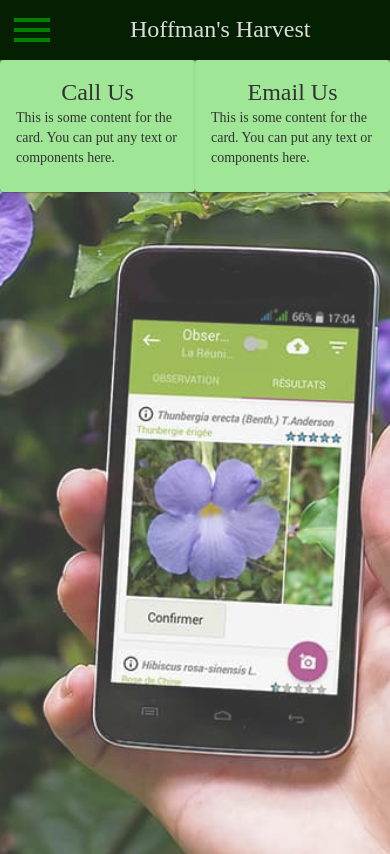
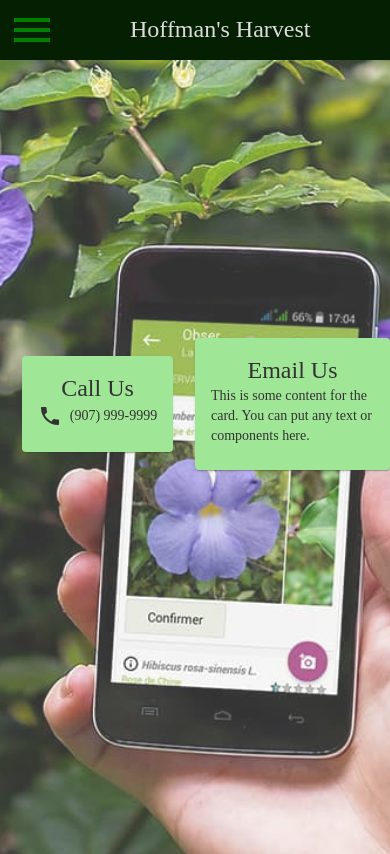
Before and after one commit to SABaltz/hoffmans-harvest, a React (Create React App) app: page /contact in a window 390 px wide. Shown: the top 854 px of the page. Built offline with nearby package versions, Linux system fonts and the light colour scheme.

Commit message:
Add phone button to contact page

```diff
--- a/src/components/contact/Contact.tsx
+++ b/src/components/contact/Contact.tsx
@@ -3,6 +3,7 @@ import plantPhone from "../../static/plant-phone.jpg";
 import {Box, Card, CardContent, Grid, Typography} from "@mui/material";
 import {secondaryColor, textContrastColor} from "../../global-parameters/Parameters";
 import {centerVertHoriz} from "../../global-parameters/Styles";
+import PhoneIcon from '@mui/icons-material/Phone';
 
 function Contact() {
     return (
@@ -18,6 +19,11 @@ function Contact() {
                     opacity: '80%'
                 }}
             >
+                <Box sx={{
+                    position: "absolute",
+                    top: "40%",
+                    width: "100%",
+                }}>
                     <Grid container sx={{...centerVertHoriz}}>
                         <Grid item xs={6} sx={{...centerVertHoriz}}>
                             <Card sx={{maxWidth: '20rem', backgroundColor: secondaryColor}}>
@@ -26,8 +32,11 @@ function Contact() {
                                                 component="div">
                                         Call Us
                                     </Typography>
-                                <Typography variant="body2" color={textContrastColor}>
-                                    This is some content for the card. You can put any text or components here.
+
+                                    <Typography sx={{display: 'flex', alignItems: 'center'}} variant="body2"
+                                                color={textContrastColor}>
+                                        <PhoneIcon href={'tel:1-800-444-4444 '}
+                                                   sx={{paddingRight: '.5rem', cursor: 'pointer'}}/> (907) 999-9999
                                     </Typography>
                                 </CardContent>
                             </Card>
@@ -48,6 +57,7 @@ function Contact() {
                     </Grid>
                 </Box>
             </Box>
+        </Box>
     )
 }
 
```
Lines whose indentation alone changed are shown as unchanged.
